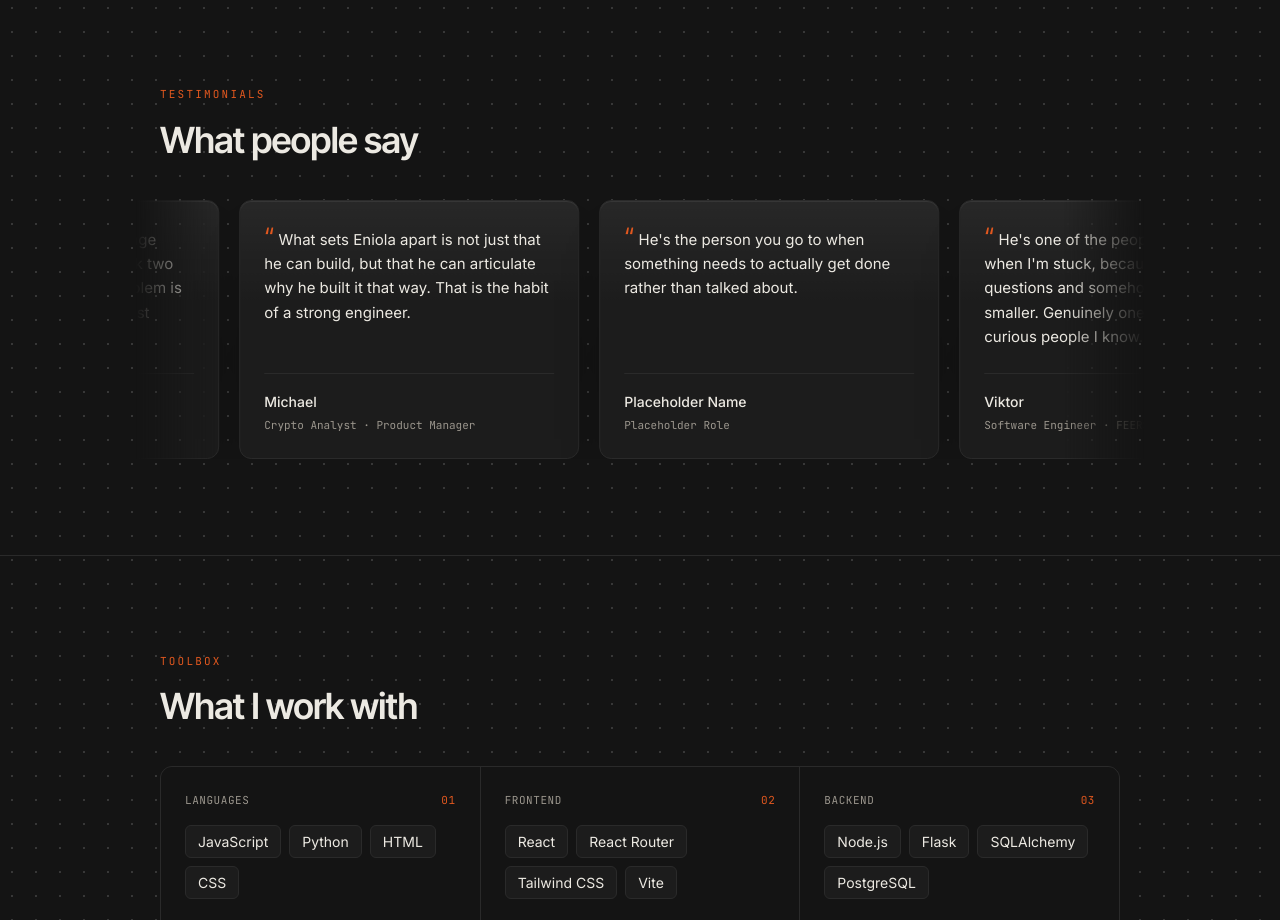
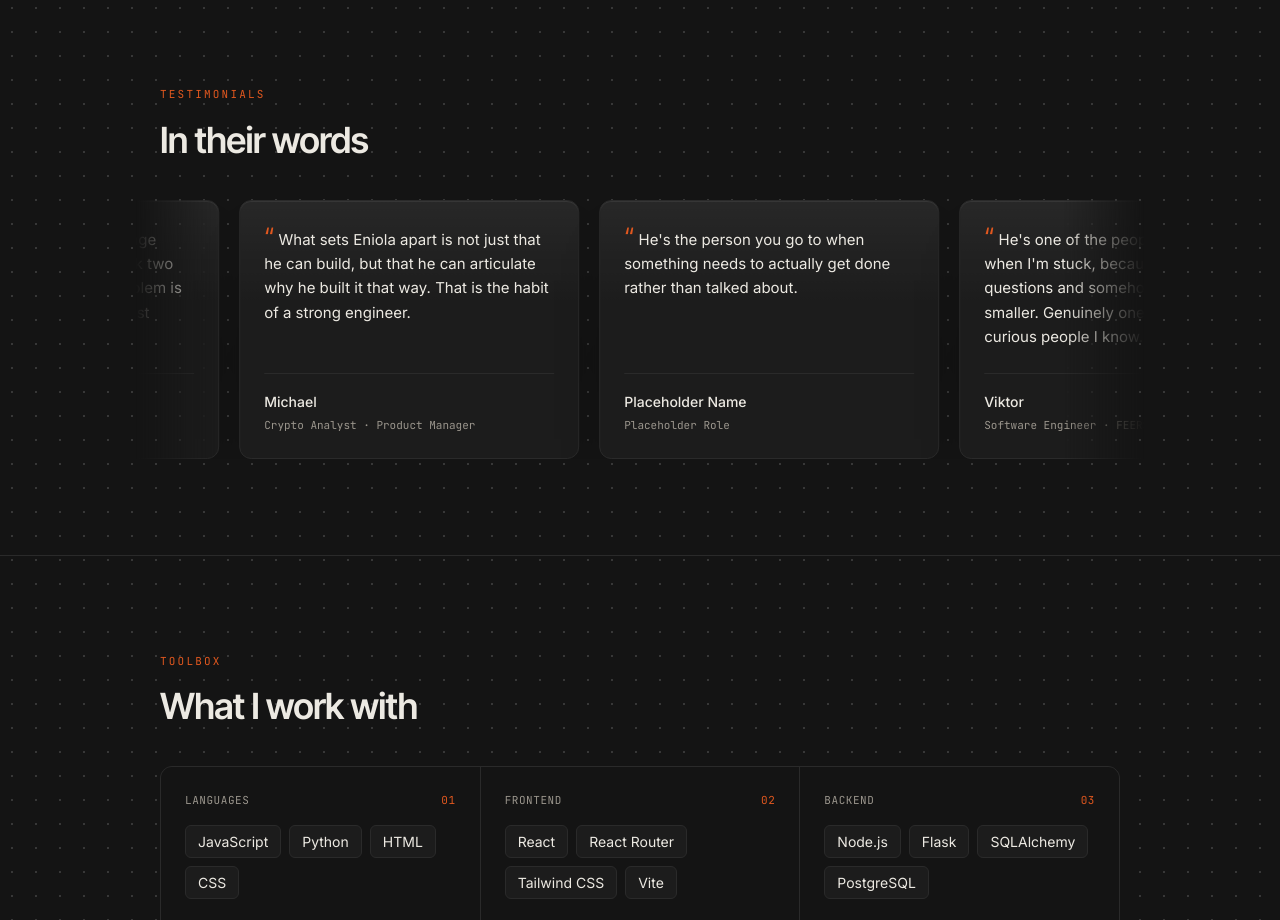
Before and after one commit to Bel-enie/portfolio, a React (Vite) app: page / in a window 1280 px wide. Shown: the part 2140-3060 px from the top of the page. Built offline with nearby package versions, Linux system fonts and the light colour scheme; no server answers.

Commit message:
Testimonials: heading to 'In their words'

```diff
--- a/src/pages/Home.jsx
+++ b/src/pages/Home.jsx
@@ -167,7 +167,7 @@ export default function Home() {
           <Reveal>
             <Label>Testimonials</Label>
             <h2 className="mt-4 text-3xl font-semibold sm:text-4xl">
-              What people say
+              In their words
             </h2>
           </Reveal>
           <Reveal delay={100} className="mt-10">
```
